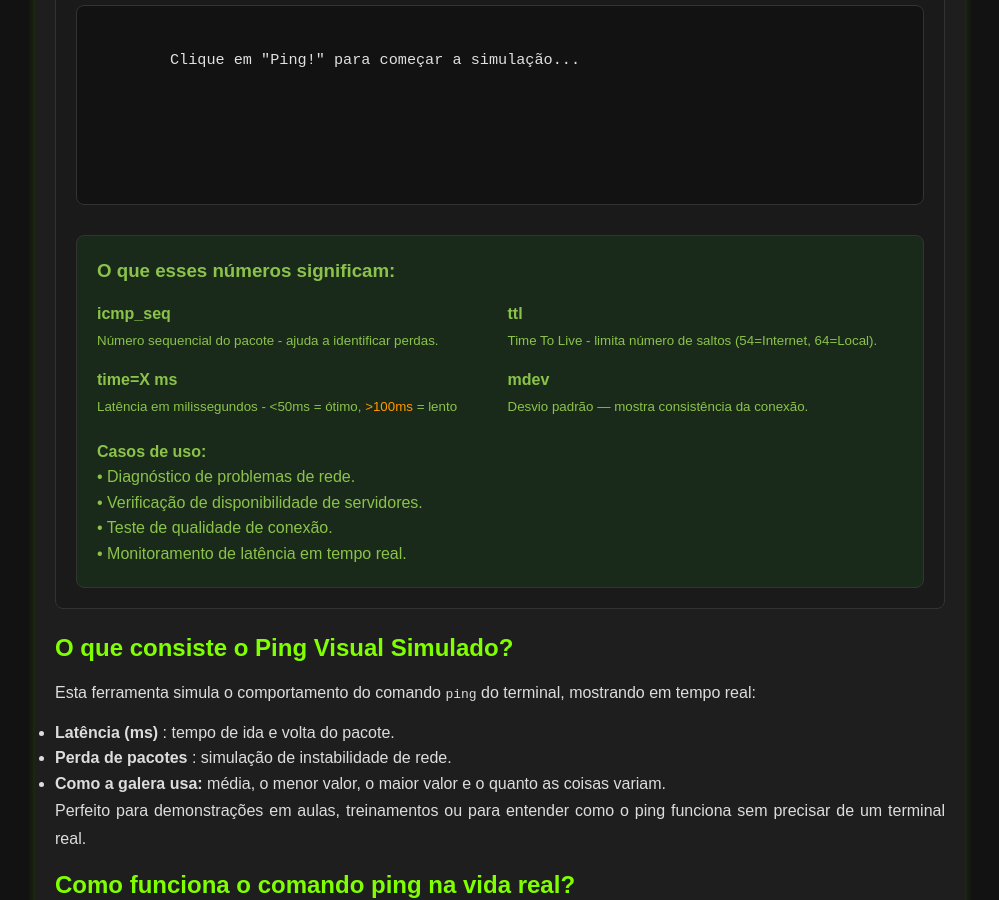
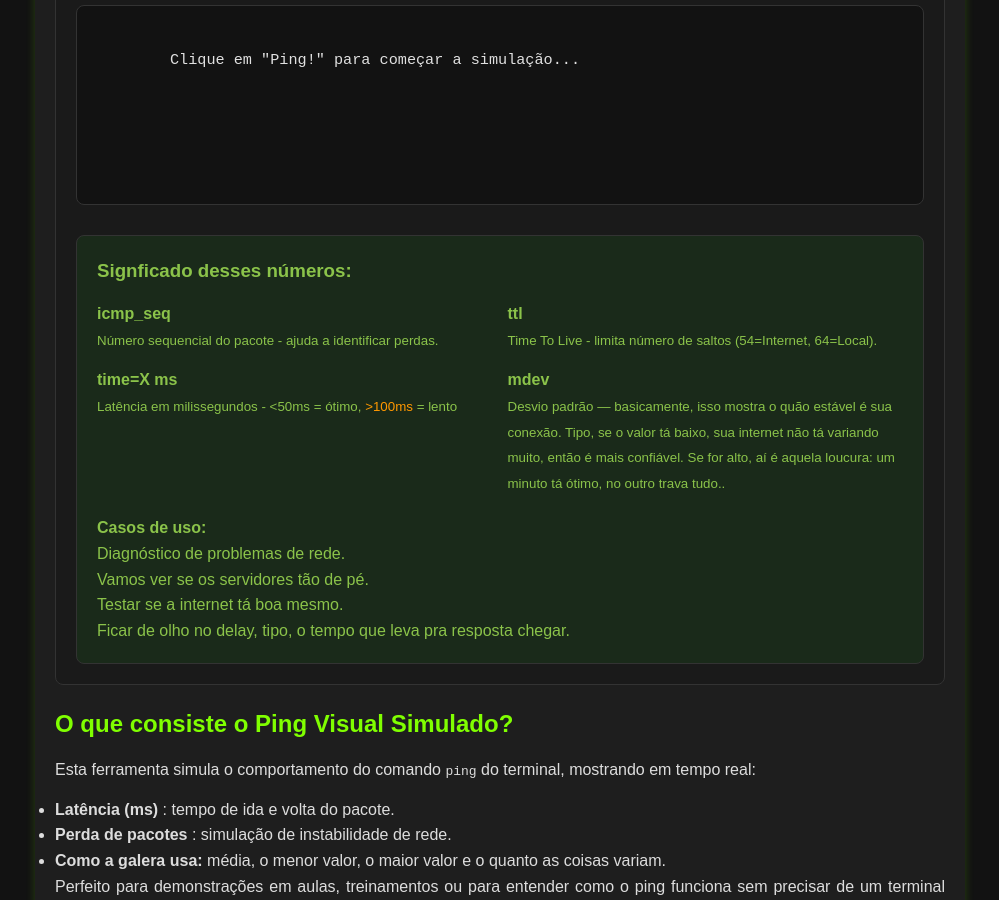
Before and after one commit to Piolinux/piolinux-site, a Jekyll site: the page built from _pages/tools/ping-simulator.html, in a window 1280 px wide and 900 px high, scrolled down 753 px. Shown: the whole window, without its empty margins (140-1139 px from the left). Built offline with Jekyll 4.4.1, drawn with Linux system fonts in a browser that asks for light colours; some of the changed text lies outside the part shown.

Commit message:
Update ping-simulator.html

```diff
--- a/_pages/tools/ping-simulator.html
+++ b/_pages/tools/ping-simulator.html
@@ -54,7 +54,7 @@ tags: [ping, rede, latencia, sysadmin, icmp, simulador, network, tempo-resposta]
   <div id="pingAlert" style="margin-top: 20px;"></div>
 
   <div style="background: #1a2a1a; color: #8bc34a; padding: 20px; border-radius: 8px; margin-top: 30px; border: 1px solid #333;">
-    <h3 style="color: #8bc34a; margin-top: 0;"> O que esses números significam:</h3>
+    <h3 style="color: #8bc34a; margin-top: 0;"> Signficado desses números:</h3>
     <div style="display: grid; grid-template-columns: 1fr 1fr; gap: 15px; margin-top: 15px;">
       <div>
         <strong style="color: #8bc34a;">icmp_seq</strong><br>
@@ -70,15 +70,15 @@ tags: [ping, rede, latencia, sysadmin, icmp, simulador, network, tempo-resposta]
       </div>
       <div>
         <strong style="color: #8bc34a;">mdev</strong><br>
-        <small>Desvio padrão — mostra consistência da conexão.</small>
+        <small>Desvio padrão — basicamente, isso mostra o quão estável é sua conexão. Tipo, se o valor tá baixo, sua internet não tá variando muito, então é mais confiável. Se for alto, aí é aquela loucura: um minuto tá ótimo, no outro trava tudo..</small>
       </div>
     </div>
     <div style="margin-top: 20px;">
       <strong>Casos de uso:</strong><br>
-      • Diagnóstico de problemas de rede.<br>
-      • Verificação de disponibilidade de servidores.<br>
-      • Teste de qualidade de conexão.<br>
-      • Monitoramento de latência em tempo real.<br>
+        Diagnóstico de problemas de rede.<br>
+        Vamos ver se os servidores tão de pé.<br>
+        Testar se a internet tá boa mesmo.<br>
+        Ficar de olho no delay, tipo, o tempo que leva pra resposta chegar.<br>
     </div>
   </div>
 </div>
```
